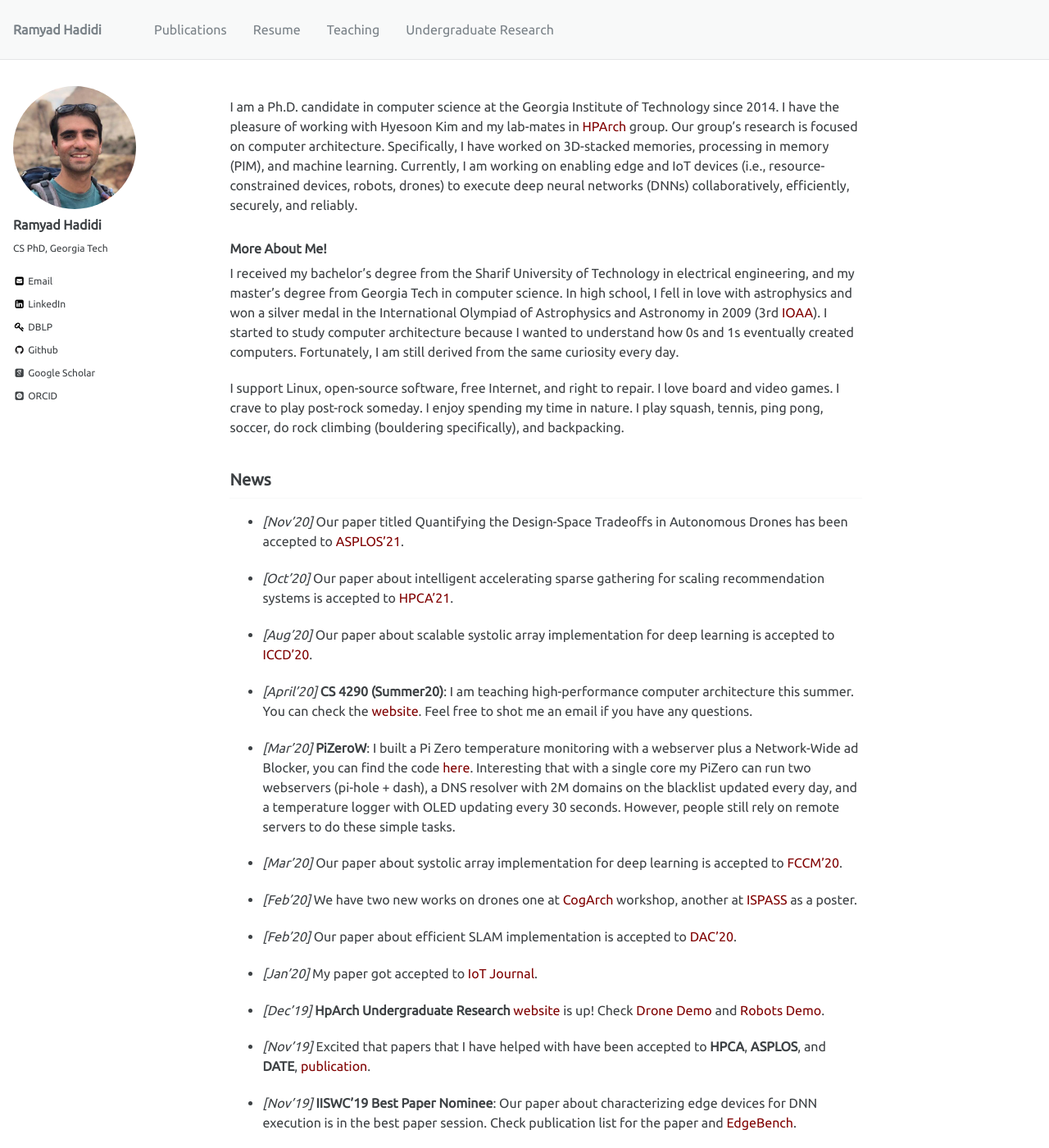
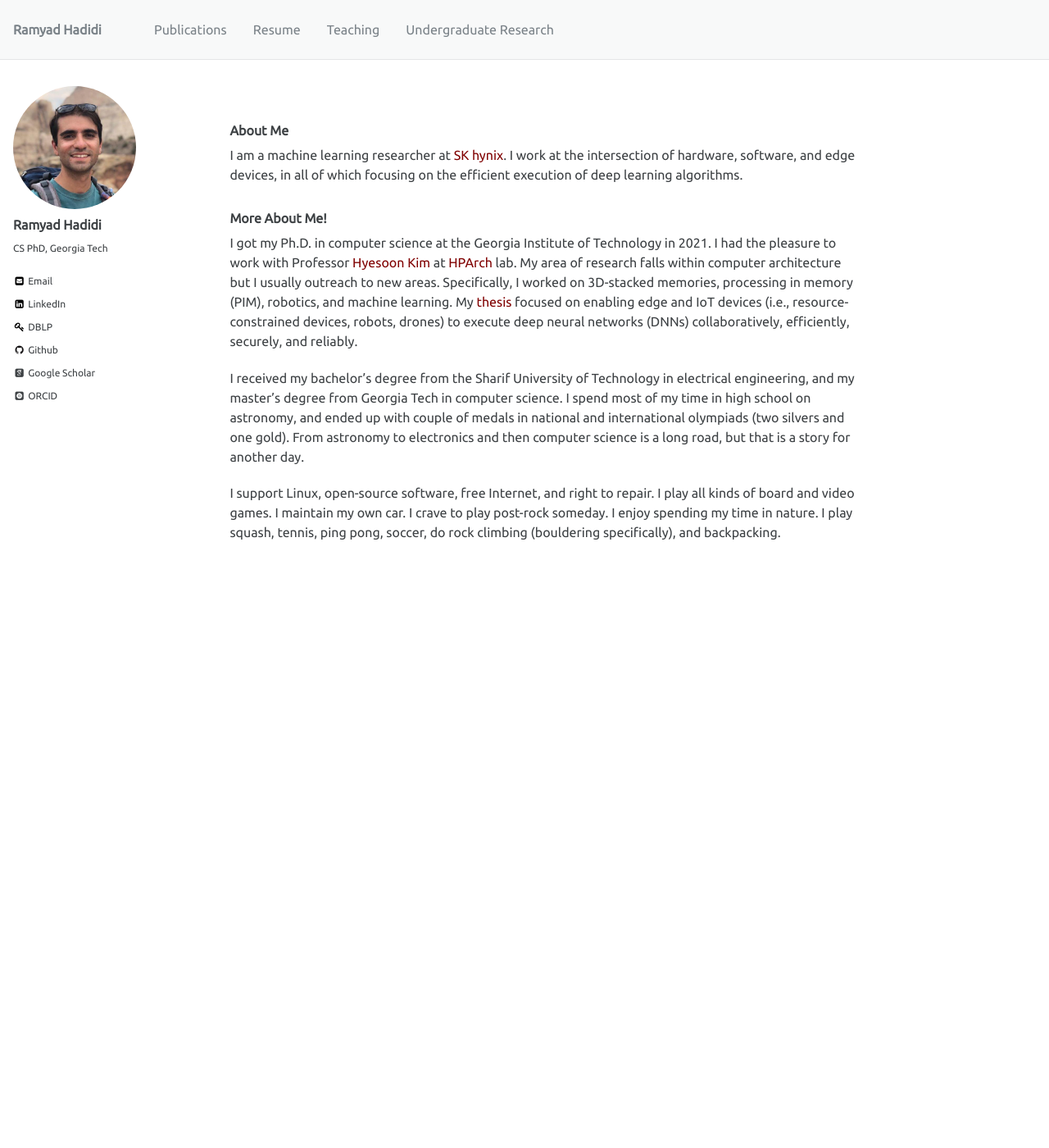
Before and after one commit to ramyadhadidi/ramyadhadidi.github.io, a Jekyll site: the page built from _pages/about.md, in a window 1280 px wide and 1400 px high. Shown: the whole window at 82% size. Built offline with Jekyll 4.4.1, drawn with Linux system fonts in a browser that asks for light colours; some web fonts are replaced; some of the changed text lies outside the part shown.

Commit message:
let's see if it renders

```diff
--- a/_config.yml
+++ b/_config.yml
@@ -254,7 +254,7 @@ timezone: America/New_York # http://en.wikipedia.org/wiki/List_of_tz_database_ti
 
 
 # Plugins
-gems:
+plugins:
   - jekyll-paginate
   - jekyll-sitemap
   - jekyll-gist
@@ -304,3 +304,5 @@ compress_html:
   clippings: all
   ignore:
     envs: development
+
+github: [metadata]
--- a/_pages/about.md
+++ b/_pages/about.md
@@ -6,17 +6,20 @@ author_profile: true
 redirect_from:
   - /about
 ---
-I am a Ph.D. candidate in computer science at the Georgia Institute of Technology since 2014. I have the pleasure of working with Hyesoon Kim and my lab-mates in [HPArch](http://hparch.gatech.edu) group. Our group's research is focused on computer architecture. Specifically, I have worked on 3D-stacked memories, processing in memory (PIM), and machine learning. Currently, I am working on enabling edge and IoT devices (i.e., resource-constrained devices, robots, drones) to execute deep neural networks (DNNs) collaboratively, efficiently, securely, and reliably.
+### About Me
 
+I am a machine learning researcher at [SK hynix](http://www.skhynix.com/). I work at the intersection of hardware, software, and edge devices, in all of which focusing on the efficient execution of deep learning algorithms.
 
 ### More About Me!
 
-I received my bachelor's degree from the Sharif University of Technology in electrical engineering, and my master's degree from Georgia Tech in computer science. In high school, I fell in love with astrophysics and won a silver medal in the International Olympiad of Astrophysics and Astronomy in 2009 (3rd [IOAA](https://en.wikipedia.org/wiki/International_Olympiad_on_Astronomy_and_Astrophysics)). I started to study computer architecture because I wanted to understand how 0s and 1s eventually created computers. Fortunately, I am still derived from the same curiosity every day.
+I got my Ph.D. in computer science at the Georgia Institute of Technology in 2021. I had the pleasure to work with Professor [Hyesoon Kim](https://www.cc.gatech.edu/~hyesoon/) at [HPArch](http://hparch.gatech.edu) lab. My area of research falls within computer architecture but I usually outreach to new areas. Specifically, I worked on 3D-stacked memories, processing in memory (PIM), robotics, and machine learning. My [thesis](http://hdl.handle.net/1853/64765) focused on enabling edge and IoT devices (i.e., resource-constrained devices, robots, drones) to execute deep neural networks (DNNs) collaboratively, efficiently, securely, and reliably.
 
-I support Linux, open-source software, free Internet, and right to repair. I love board and video games. I crave to play post-rock someday. I enjoy spending my time in nature. I play squash, tennis, ping pong, soccer, do rock climbing (bouldering specifically), and backpacking.
+I received my bachelor's degree from the Sharif University of Technology in electrical engineering, and my master's degree from Georgia Tech in computer science. I spend most of my time in high school on astronomy, and ended up with couple of medals in national and international olympiads (two silvers and one gold). From astronomy to electronics and then computer science is a long road, but that is a story for another day.
+
+I support Linux, open-source software, free Internet, and right to repair. I play all kinds of board and video games. I maintain my own car. I crave to play post-rock someday. I enjoy spending my time in nature. I play squash, tennis, ping pong, soccer, do rock climbing (bouldering specifically), and backpacking.
 
 
-## News
+<!-- ## News
 * _[Nov'20]_ Our paper titled Quantifying the Design-Space Tradeoffs in Autonomous Drones has been accepted to [ASPLOS'21](https://asplos-conference.org/).
 
 * _[Oct'20]_ Our paper about intelligent accelerating sparse gathering for scaling recommendation systems is accepted to [HPCA'21](https://hpca-conf.org/2021/).
@@ -50,4 +53,4 @@ I support Linux, open-source software, free Internet, and right to repair. I lov
 
 * _[April'19]_ __CS 4290 (Summer19)__: I will be teaching high-performance computer architecture summer 19 [(CS4290)](https://www.cc.gatech.edu/~rhadidi6/cs4290/index.html). Feel free to send me an email if you have any questions. Everything in the course is the same as CS 6290/ECE 4100/ECE 6100.
 
-* _[March'19]_ __SysML'19 Demo__: Check our demo [here](http://hparch.gatech.edu//sysml).
+* _[March'19]_ __SysML'19 Demo__: Check our demo [here](http://hparch.gatech.edu//sysml). -->
--- a/_sass/vendor/susy/susy/output/support/_support.scss
+++ b/_sass/vendor/susy/susy/output/support/_support.scss
@@ -67,7 +67,7 @@
 
     @each $_type, $_req in $requirements {
       @each $_i in $_req {
-        $_pass: call(unquote("#{$_type}-exists"), $_i);
+        $_pass: call(get-function(unquote("#{$_type}-exists")), $_i);
 
         @if not($_pass) {
           $_fail: true;
```
Also changed, not shown: Gemfile.lock.
